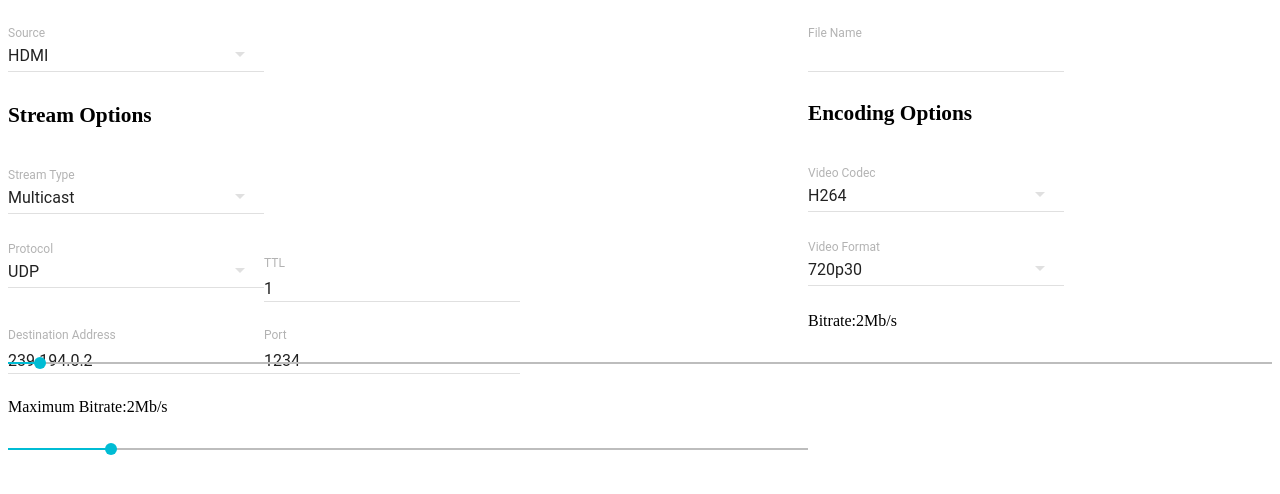
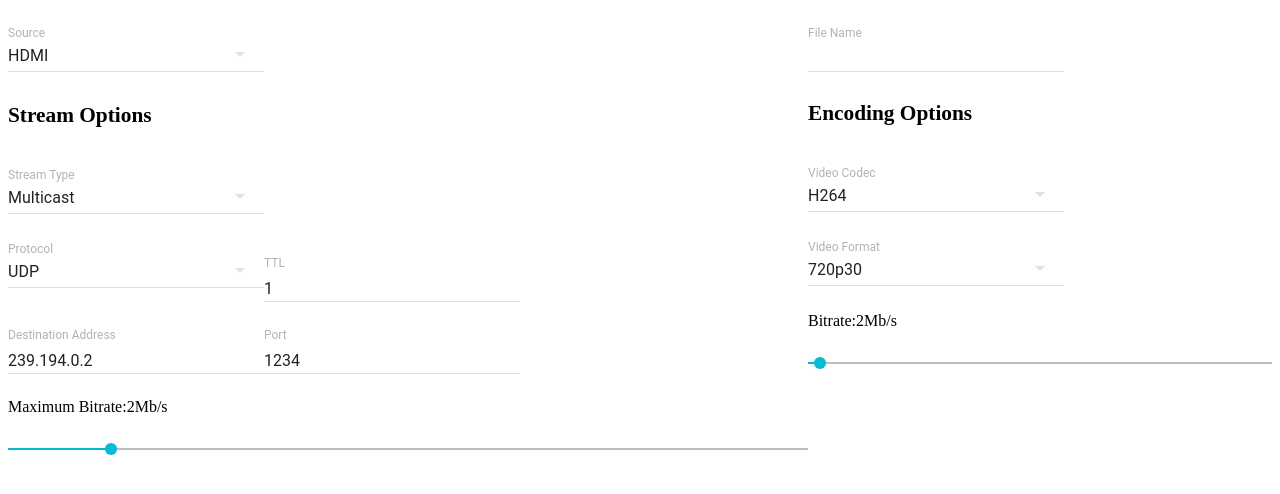
Before and after one commit to tshaffer/streamorama, a React app in the folder streamingController/: page / in a window 1280 px wide. Shown: the top 494 px of the page. Built offline with nearby package versions, Linux system fonts and the light colour scheme; what react-tap-event-plugin would draw is missing.

Commit message:
more / fixed elements.

```diff
--- a/streamingController/src/components/encoder.js
+++ b/streamingController/src/components/encoder.js
@@ -111,16 +111,14 @@ class Encoder extends Component {
                                 Mb/s
                             </span>
                         </p>
-                        <slider>
                         <Slider
                             defaultValue={6.0}
                             min={1.0}
                             max={40.0}
                         />
-                        </slider>
                     </div>
                 </div>
-                <div id="encoderEncoderOptions">
+                <div id="encoderEncodingOptions">
                     <div>
                         <TextField
                             defaultValue=""
@@ -163,13 +161,11 @@ class Encoder extends Component {
                                 Mb/s
                             </span>
                         </p>
-                        <slider>
                         <Slider
                             defaultValue={2.0}
                             min={1.0}
                             max={40.0}
                         />
-                        </slider>
                     </div>
                 </div>
             </div>
```
Lines whose indentation alone changed are shown as unchanged.
